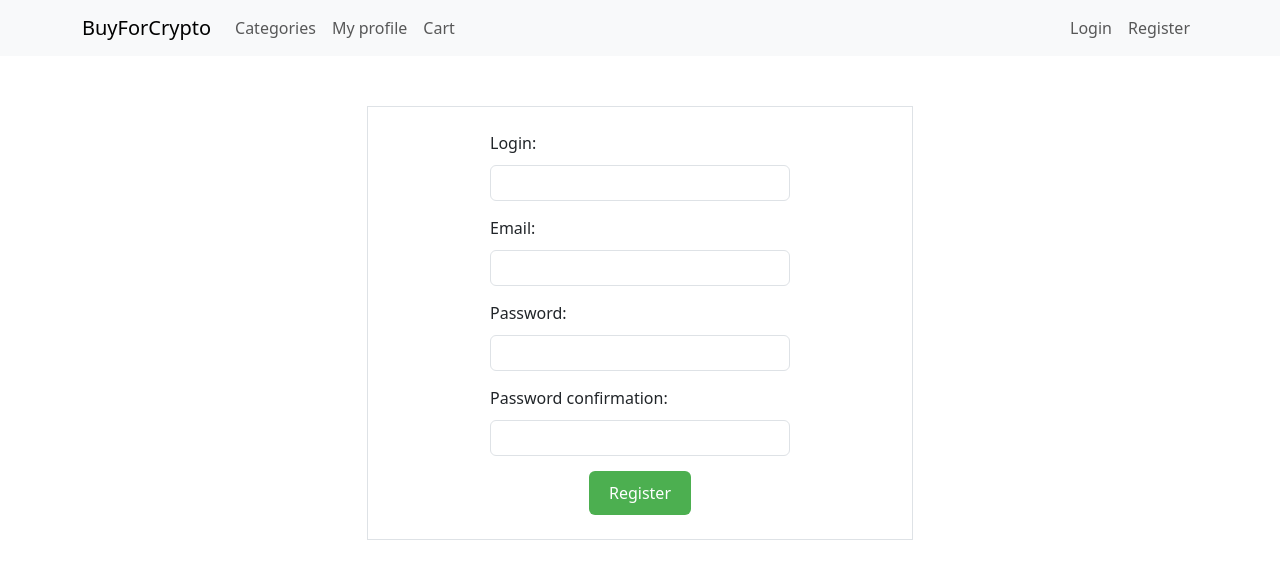
After one commit to ilyarolf/TryToDjango, a Django app: page /register/ in a window 1280 px wide. The commit adds this page. Shown: the top 579 px of the page. Run offline with Django 4.2, Linux system fonts and the light colour scheme.

Commit message:
Added login/register feature. Cart cookies are now in base64

```diff
--- /dev/null
+++ b/BuyForCrypto/items/forms.py
@@ -0,0 +1,7 @@
+from django.contrib.auth.models import User
+from django.contrib.auth.forms import UserCreationForm
+
+class RegistrationForm(UserCreationForm):
+    class Meta:
+        model = User
+        fields = ['username', 'email']
--- a/BuyForCrypto/items/models.py
+++ b/BuyForCrypto/items/models.py
@@ -1,3 +1,4 @@
+import django.contrib.auth.models
 from django.db import models
 
 # Create your models here.
--- /dev/null
+++ b/BuyForCrypto/items/static/items/css/register.css
@@ -0,0 +1,31 @@
+form {
+  display: flex;
+  flex-direction: column; /* Размещаем элементы в столбец */
+  align-items: center;
+  margin-top: 50px;
+}
+
+label {
+  margin-bottom: 10px;
+}
+
+input[type="text"],
+input[type="email"],
+input[type="password"] {
+  width: 300px;
+  padding: 5px;
+  margin-bottom: 15px;
+  text-align: center;
+}
+
+button[type="submit"] {
+  padding: 10px 20px;
+  background-color: #4CAF50;
+  color: white;
+  border: none;
+  cursor: pointer;
+}
+
+button[type="submit"]:hover {
+  background-color: #45a049;
+}
--- a/BuyForCrypto/items/templates/items/categories.html
+++ b/BuyForCrypto/items/templates/items/categories.html
@@ -1,13 +1,15 @@
 {% extends 'items/layout.html' %}
 {% load static %}
-{% block css_additional %} <link rel="stylesheet" href="{% static 'items/css/items.css' %}"> {% endblock %}
+{% block css_additional %}
+<link rel="stylesheet" href="{% static 'items/css/items.css' %}"> {% endblock %}
 {% block title %}Categories {% endblock %}
 {% block content %}
 <div class="containertest">
     {% if categories_list %}
     {% for category in categories_list %}
     <div class="card" style="width: 18rem;">
-        <a href="{% url 'show-category' category.pk %}"><img src="{{category.category_picture}}" class="card-img-top" alt="img{{category.category_picture}}"></a>
+        <a href="{% url 'show-category' category.pk %}"><img src="{{category.category_picture}}" class="card-img-top"
+                                                             alt="img{{category.category_picture}}"></a>
         <div class="card-body">
             <h5 class="card-title">{{category.category_name}}</h5>
             <p class="card-text">{{item.item_description}}</p>
--- a/BuyForCrypto/items/templates/items/items.html
+++ b/BuyForCrypto/items/templates/items/items.html
@@ -7,7 +7,6 @@ Items
 {% endblock %}
 {% block content %}
 {% if items %}
-<p>Total : {% get_rows %}</p>
 <div class="containertest">
     {% for item in items %}
     <div class="card" style="width: 18rem;">
--- a/BuyForCrypto/items/templates/items/layout.html
+++ b/BuyForCrypto/items/templates/items/layout.html
@@ -4,16 +4,18 @@
     <meta charset="utf-8">
     <meta name="viewport" content="width=device-width, initial-scale=1">
     <title>{% block title %}Bootstrap demo{% endblock %}</title>
-    <link href="https://cdn.jsdelivr.net/npm/bootstrap@5.3.0-alpha1/dist/css/bootstrap.min.css" rel="stylesheet" integrity="sha384-GLhlTQ8iRABdZLl6O3oVMWSktQOp6b7In1Zl3/Jr59b6EGGoI1aFkw7cmDA6j6gD" crossorigin="anonymous">
-    <script src="https://cdn.jsdelivr.net/npm/bootstrap@5.3.0-alpha1/dist/js/bootstrap.bundle.min.js" integrity="sha384-w76AqPfDkMBDXo30jS1Sgez6pr3x5MlQ1ZAGC+nuZB+EYdgRZgiwxhTBTkF7CXvN" crossorigin="anonymous"></script>
-    <link rel="stylesheet" href="https://cdnjs.cloudflare.com/ajax/libs/font-awesome/6.0.0-beta2/css/all.min.css" integrity="sha512-YWzhKL2whUzgiheMoBFwW8CKV4qpHQAEuvilg9FAn5VJUDwKZZxkJNuGM4XkWuk94WCrrwslk8yWNGmY1EduTA==" crossorigin="anonymous" referrerpolicy="no-referrer" />
+    <link href="https://cdn.jsdelivr.net/npm/bootstrap@5.3.0-alpha1/dist/css/bootstrap.min.css" rel="stylesheet"
+          integrity="sha384-GLhlTQ8iRABdZLl6O3oVMWSktQOp6b7In1Zl3/Jr59b6EGGoI1aFkw7cmDA6j6gD" crossorigin="anonymous">
+    <link rel="stylesheet" href="https://cdnjs.cloudflare.com/ajax/libs/font-awesome/6.0.0-beta2/css/all.min.css"
+          integrity="sha512-YWzhKL2whUzgiheMoBFwW8CKV4qpHQAEuvilg9FAn5VJUDwKZZxkJNuGM4XkWuk94WCrrwslk8yWNGmY1EduTA=="
+          crossorigin="anonymous" referrerpolicy="no-referrer"/>
     {% block css_additional %} {% endblock %}
-
 </head>
 <body>
 <nav class="navbar navbar-expand-lg bg-body-tertiary">
     <div class="container">
-    <button class="navbar-toggler" type="button" data-bs-toggle="collapse" data-bs-target="#navbarTogglerDemo03" aria-controls="navbarTogglerDemo03" aria-expanded="false" aria-label="Toggle navigation">
+        <button class="navbar-toggler" type="button" data-bs-toggle="collapse" data-bs-target="#navbarTogglerDemo03"
+                aria-controls="navbarTogglerDemo03" aria-expanded="false" aria-label="Toggle navigation">
             <span class="navbar-toggler-icon"></span>
         </button>
         <a class="navbar-brand" href="{% url 'index' %}">BuyForCrypto</a>
@@ -29,6 +31,20 @@
                     <a class="nav-link" href="{% url 'cart' %}">Cart</a>
                 </li>
             </ul>
+            <ul class="navbar-nav">
+                {% if user.is_authenticated %}
+                <li class="nav-item">
+                    <a class="nav-link" href="{% url 'logout' %}">Logout</a>
+                </li>
+                {% else %}
+                <li class="nav-item">
+                    <a class="nav-link" href="{% url 'login' %}">Login</a>
+                </li>
+                <li class="nav-item">
+                    <a class="nav-link" href="{% url 'register' %}">Register</a>
+                </li>
+                {% endif %}
+            </ul>
         </div>
     </div>
 </nav>
@@ -36,7 +52,11 @@
     {% block content %}
     {% endblock %}
 </main>
-  <script src="https://cdn.jsdelivr.net/npm/@popperjs/core@2.11.6/dist/umd/popper.min.js" integrity="sha384-oBqDVmMz9ATKxIep9tiCxS/Z9fNfEXiDAYTujMAeBAsjFuCZSmKbSSUnQlmh/jp3" crossorigin="anonymous"></script>
-  <script src="https://cdn.jsdelivr.net/npm/bootstrap@5.3.0-alpha1/dist/js/bootstrap.min.js" integrity="sha384-mQ93GR66B00ZXjt0YO5KlohRA5SY2XofN4zfuZxLkoj1gXtW8ANNCe9d5Y3eG5eD" crossorigin="anonymous"></script>
+<script src="https://cdn.jsdelivr.net/npm/@popperjs/core@2.11.6/dist/umd/popper.min.js"
+        integrity="sha384-oBqDVmMz9ATKxIep9tiCxS/Z9fNfEXiDAYTujMAeBAsjFuCZSmKbSSUnQlmh/jp3"
+        crossorigin="anonymous"></script>
+<script src="https://cdn.jsdelivr.net/npm/bootstrap@5.3.0-alpha1/dist/js/bootstrap.min.js"
+        integrity="sha384-mQ93GR66B00ZXjt0YO5KlohRA5SY2XofN4zfuZxLkoj1gXtW8ANNCe9d5Y3eG5eD"
+        crossorigin="anonymous"></script>
 </body>
 </html>
--- /dev/null
+++ b/BuyForCrypto/items/templates/registration/register.html
@@ -0,0 +1,44 @@
+{% extends 'items/layout.html' %}
+{% load static %}
+
+{% block css_additional %}
+<link rel="stylesheet" href="{% static 'items/css/register.css' %}">
+{% endblock %}
+
+{% block title %}
+Registration
+{% endblock %}
+
+{% block content %}
+{% if form.errors %}
+<p>{{ form.errors }}</p>
+{% endif %}
+
+<div class="container">
+    <div class="row justify-content-center">
+        <div class="col-md-6">
+            <form method="post" class="form-signin border p-4">
+                {% csrf_token %}
+                <div class="form-group">
+                    <label for="id_username">Login:</label>
+                    <input type="text" id="id_username" name="username" required class="form-control">
+                </div>
+                <div class="form-group">
+                    <label for="id_email">Email:</label>
+                    <input type="email" id="id_email" name="email" required class="form-control">
+                </div>
+                <div class="form-group">
+                    <label for="id_password1">Password:</label>
+                    <input type="password" id="id_password1" name="password1" required class="form-control">
+                </div>
+                <div class="form-group">
+                    <label for="id_password2">Password confirmation:</label>
+                    <input type="password" id="id_password2" name="password2" required class="form-control">
+                </div>
+                <button type="submit" class="btn btn-primary btn-block">Register</button>
+            </form>
+        </div>
+    </div>
+</div>
+
+{% endblock %}
--- a/BuyForCrypto/items/urls.py
+++ b/BuyForCrypto/items/urls.py
@@ -1,13 +1,18 @@
-from django.urls import path
+from django.urls import path, include
+from django.contrib.auth import views as auth_views
 from . import views
 urlpatterns = [
     path('', views.index, name='index'),
     path('items/', views.items, name='items'),
     path('items/<int:item_id>/', views.detail, name='item-detail'),
-    path('profile/', views.detail, name='profile'),
+    path('profile/', views.profile, name='profile'),
     path('items/add_to_cart/<int:item_id>/', views.add_to_cart, name = 'add-to-cart'),
     path('cart/', views.cart, name='cart'),
     path('cart/del/<int:item_id>/', views.del_from_cart,name = 'del-from-cart'),
     path('categories/', views.categories, name = 'categories'),
-    path('categories/<int:category_id>/', views.show_category, name = 'show-category'),
+    path('categories/<int:category_id>/', views.show_category, name='show-category'),
+    path('', include('django.contrib.auth.urls')),
+    path('register/', views.register, name='register'),
+    path('registration_success/', views.registration_success, name='registration_success'),
+    path('logout/', auth_views.LogoutView.as_view(next_page='/'), name='logout'),
 ]
--- a/BuyForCrypto/items/views.py
+++ b/BuyForCrypto/items/views.py
@@ -1,9 +1,12 @@
 import datetime
 
+from django.contrib.auth.decorators import login_required
 from django.http import HttpResponseRedirect
 from django.shortcuts import render, redirect
 from .models import Item, Review, Category, Subcategory
-from django.views.generic import DetailView
+from .utils import encode_to_base64, decode_from_base64
+from django.contrib.auth import authenticate, login
+from .forms import RegistrationForm
 # Create your views here.
 
 
@@ -15,32 +18,34 @@ def detail(request, item_id):
     # return HttpResponse(request, f'{item_id}')
     item = Item.objects.get(pk=item_id)
     return render(request, 'items/item_detail_view.html', {"item": item})
-
+@login_required
+def profile(request):
+    return render(request, 'items/profile.html')
 
 def items(request):
     items = Item.objects.all()
     return render(request, 'items/items.html', {"items" : items})
 
 def add_to_cart(request, item_id):
+    category = Item.objects.filter(pk=item_id).values('item_category')[0]['item_category']
     user_cart = request.COOKIES.get('user_cart')
     if user_cart is None:
-        cookies = f'{item_id}_END_'
+        cookies = encode_to_base64(f'{item_id}_END_')
     else:
-        cookies = f'{user_cart}{item_id}_END_'
-    response = HttpResponseRedirect('/items')
+        user_cart = decode_from_base64(user_cart)
+        cookies = encode_to_base64(f'{user_cart}{item_id}_END_')
+    response = HttpResponseRedirect(f'/categories/{category}')
     expire_date = datetime.datetime.now()
     expire_date = expire_date + datetime.timedelta(days=7)
     response.set_cookie(key='user_cart', value = cookies,expires=expire_date)
     return response
-
-def profile(request):
-    pass
 
 def cart(request):
     user_cart = request.COOKIES.get('user_cart')
     if user_cart is None:
         return render(request, 'items/cart.html', {'user_cart': None})
     else:
+        user_cart = decode_from_base64(request.COOKIES.get('user_cart'))
         id_in_cart = user_cart.split('_END_')
         items_list = []
         for id in id_in_cart:
@@ -51,9 +56,10 @@ def cart(request):
         return render(request, 'items/cart.html', {'user_cart': items_list})
 
 def del_from_cart(request, item_id):
-    user_cart = request.COOKIES.get('user_cart')
+    user_cart = decode_from_base64(request.COOKIES.get('user_cart'))
     if user_cart is not None:
         cookies = user_cart.replace(f'{item_id}_END_', '')
+        cookies = encode_to_base64(cookies)
         response = HttpResponseRedirect('/cart')
         expire_date = datetime.datetime.now()
         expire_date = expire_date + datetime.timedelta(days=7)
@@ -67,3 +73,31 @@ def categories(request):
 def show_category(request, category_id):
     items = Item.objects.filter(item_category=category_id)
     return render(request, 'items/items.html', {"items" : items})
+
+def login(request):
+    if request.method == 'POST':
+        username = request.POST.get('username')
+        password = request.POST.get('password')
+        user = authenticate(username=username, password=password)
+        if user is not None:
+            login(request, user)
+            return redirect('home')
+        else:
+            error_message = 'Invalid credentials'
+            return render(request, 'login.html', {'error_message': error_message})
+    else:
+        return render(request, 'items/login.html')
+
+
+def register(request):
+    if request.method == 'POST':
+        form = RegistrationForm(request.POST)
+        if form.is_valid():
+            form.save()
+            return redirect('registration_success')
+    else:
+        form = RegistrationForm()
+    return render(request, 'registration/register.html', {'form': form})
+
+def registration_success(request):
+    return render(request, 'registration/registration_success.html')
```
Also changed, not shown: BuyForCrypto/BuyForCrypto/settings.py (+13 -1 lines), BuyForCrypto/items/static/items/css/login.css (added, +30 -0 lines), BuyForCrypto/items/templates/items/profile.html (added, +19 -0 lines), BuyForCrypto/items/templates/registration/login.html (added, +17 -0 lines), BuyForCrypto/items/templates/registration/registration_success.html (added, +19 -0 lines), BuyForCrypto/items/utils.py (added, +13 -0 lines). Lines whose indentation alone changed are shown as unchanged.
